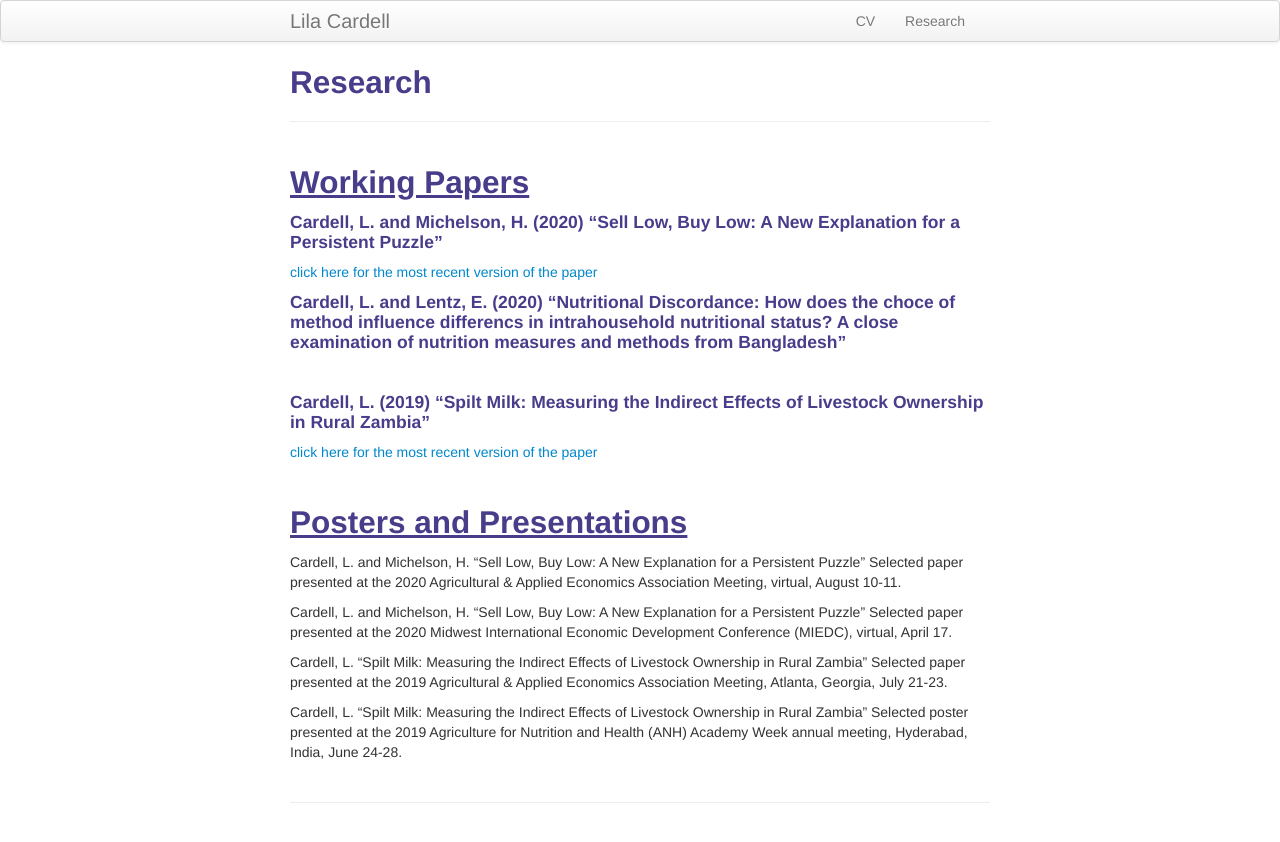
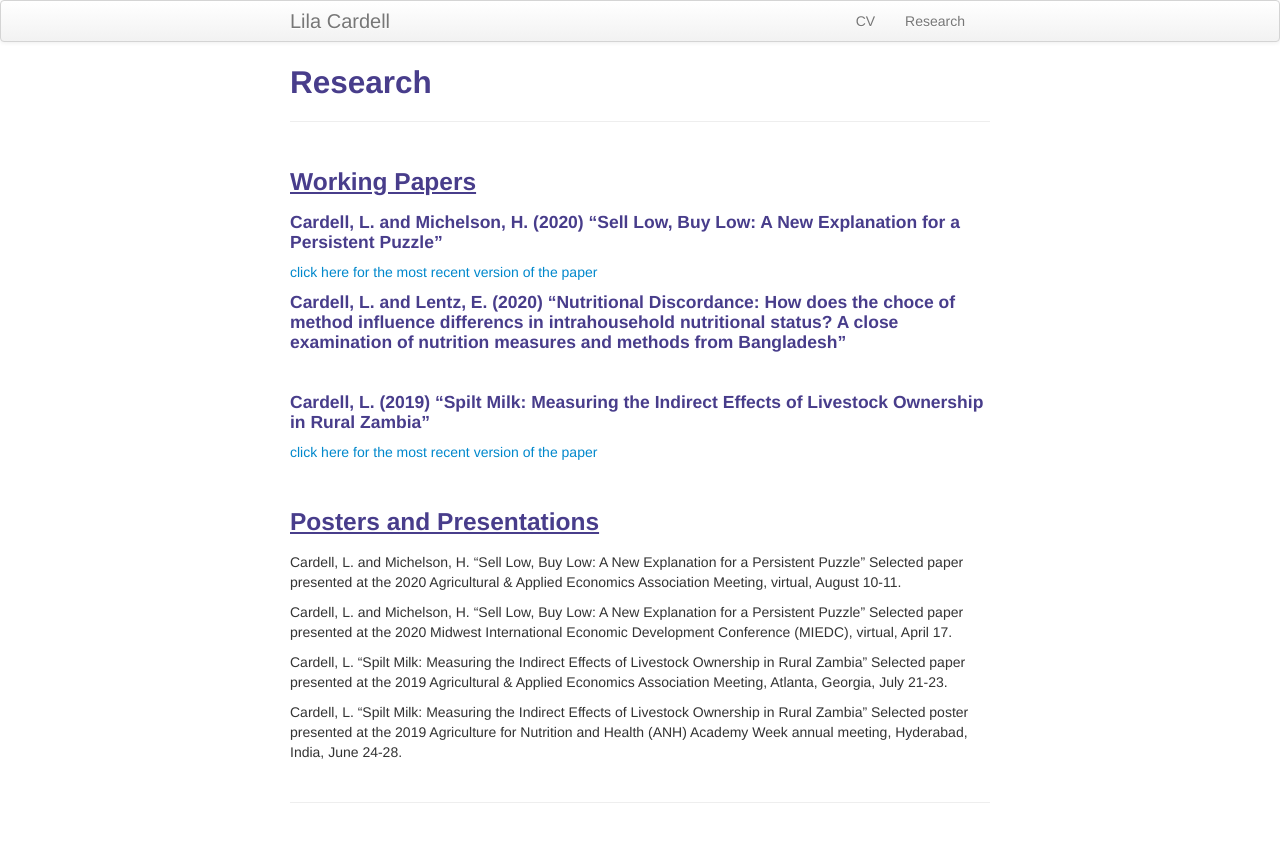
Before and after one commit to lilacardell/lilacardell.github.io, a Jekyll site: the page built from pages/research.md, in a window 1280 px wide. Shown: the top 842 px of the page. Built offline with Jekyll 4.4.1, drawn with Linux system fonts in a browser that asks for light colours.

```diff
--- a/pages/research.md
+++ b/pages/research.md
@@ -4,7 +4,7 @@ title: Research
 description: Lila Cardell's research
 ---
 
-## <u>Working Papers </u>
+### <u>Working Papers </u>
 
 #### Cardell, L. and Michelson, H. (2020) "Sell Low, Buy Low: A New Explanation for a Persistent Puzzle"
 <!--*In this paper.*-->
@@ -23,7 +23,7 @@ description: Lila Cardell's research
 <br>
 
 
-## <u>Posters and Presentations</u>
+### <u>Posters and Presentations</u>
 
 Cardell, L. and Michelson, H. "Sell Low, Buy Low: A New Explanation for a Persistent Puzzle" Selected paper presented at the 2020 Agricultural & Applied Economics Association Meeting, virtual, August 10-11.
 <br>
```
